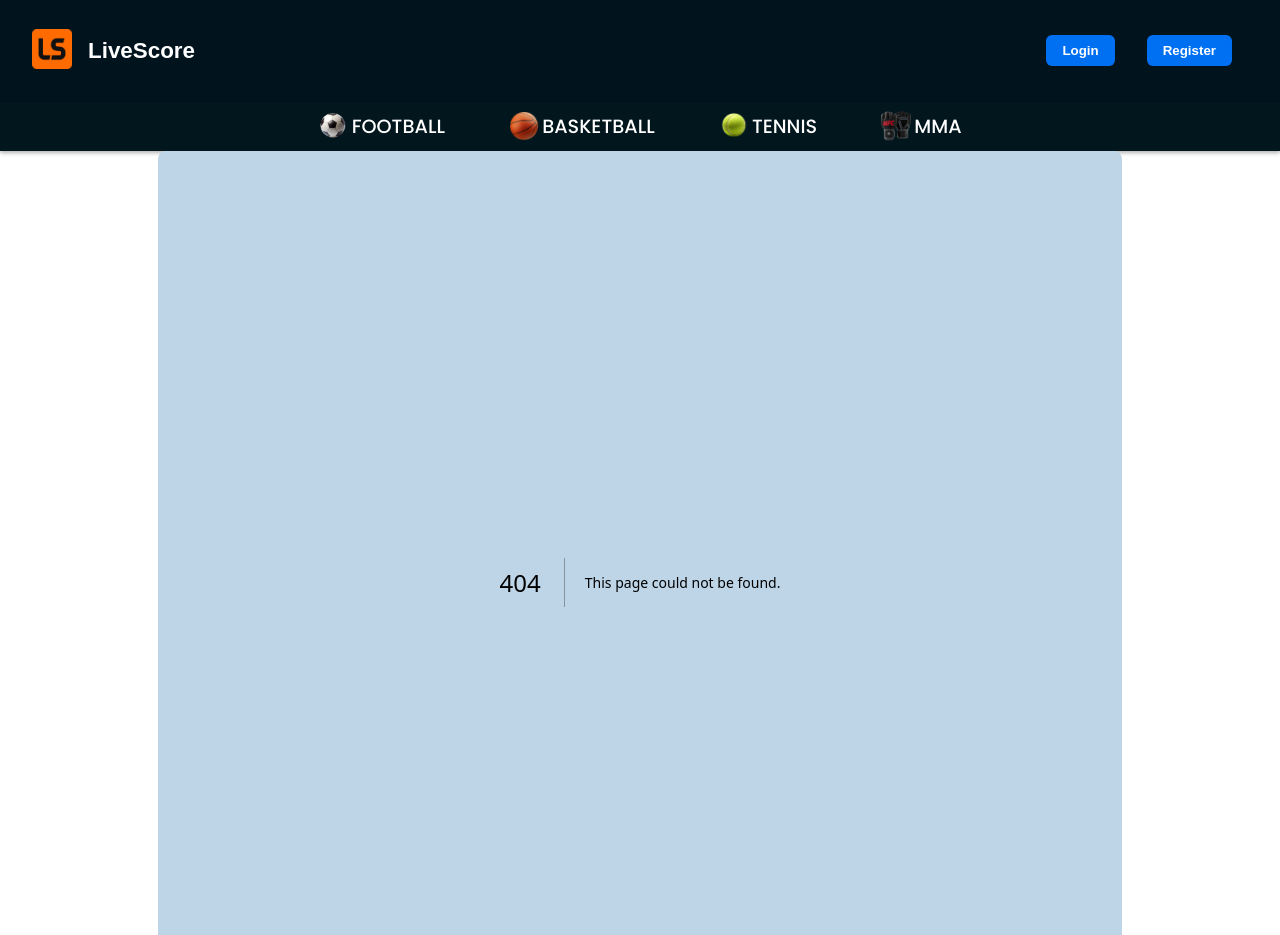
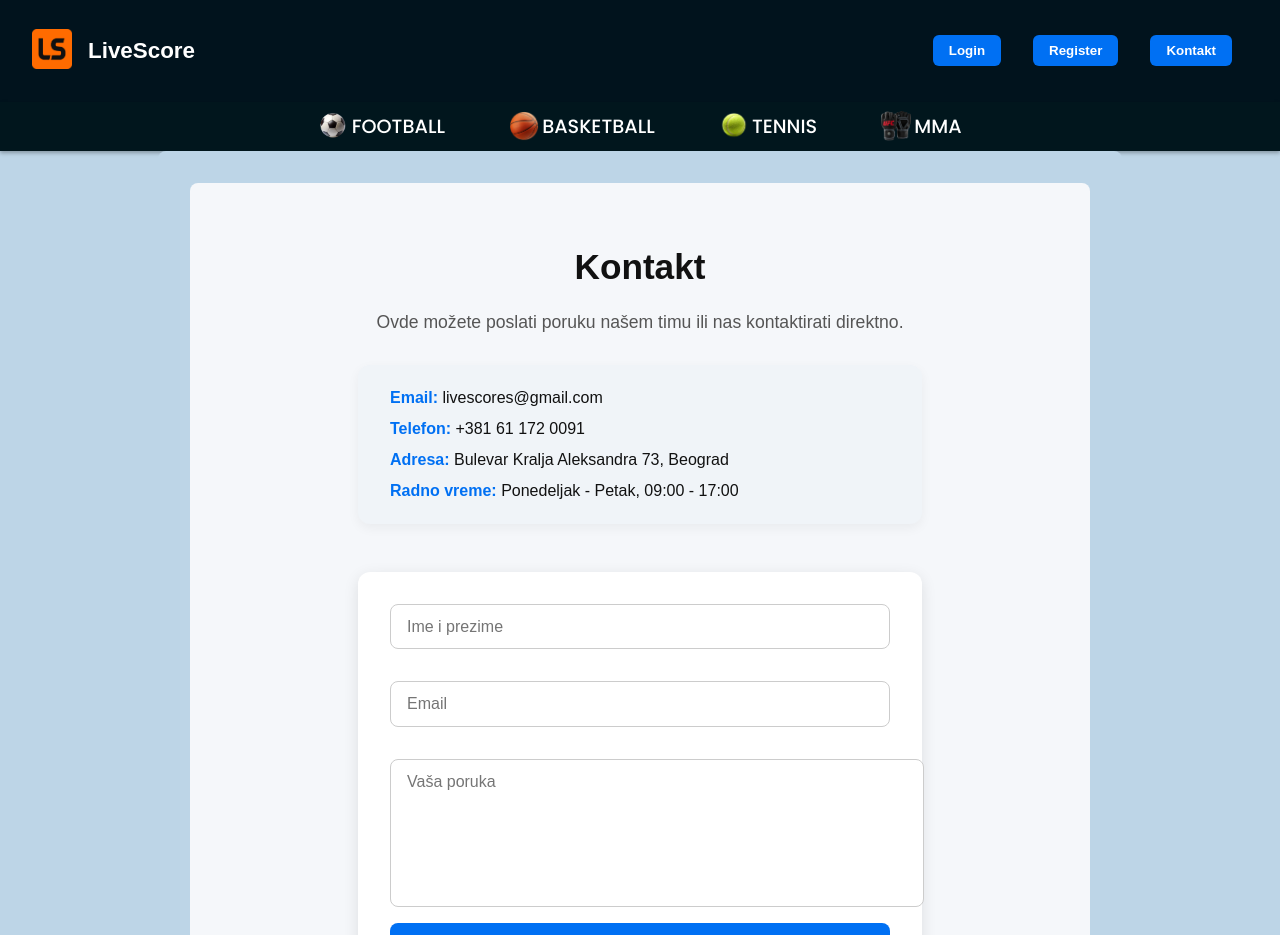
Before and after one commit to elab-development/internet-tehnologije-2025-aplikacijazasportskerezultate_2022_0475, a Next.js app: page /contact in a window 1280 px wide. Before the commit this address had no page. Shown: the top 935 px of the page. Built offline with nearby package versions, Linux system fonts and the light colour scheme.

Commit message:
Azuriran subheader & Kontakt stranica

```diff
--- /dev/null
+++ b/app/contact/page.tsx
@@ -0,0 +1,72 @@
+"use client";
+
+import { useState } from "react";
+
+export default function ContactPage() {
+  const [name, setName] = useState("");
+  const [email, setEmail] = useState("");
+  const [message, setMessage] = useState("");
+  const [submitted, setSubmitted] = useState(false);
+
+  const handleSubmit = (e: React.FormEvent) => {
+    e.preventDefault();
+    // Simulacija slanja poruke
+    console.log({ name, email, message });
+    setSubmitted(true);
+    setName("");
+    setEmail("");
+    setMessage("");
+  };
+
+  return (
+    <main className="contact-page">
+      <h1>Kontakt</h1>
+      <p>Ovde možete poslati poruku našem timu ili nas kontaktirati direktno.</p>
+
+      <div className="contact-info">
+        <div>
+          <strong>Email:</strong> livescores@gmail.com
+        </div>
+        <div>
+          <strong>Telefon:</strong> +381 61 172 0091
+        </div>
+        <div>
+          <strong>Adresa:</strong> Bulevar Kralja Aleksandra 73, Beograd
+        </div>
+        <div>
+          <strong>Radno vreme:</strong> Ponedeljak - Petak, 09:00 - 17:00
+        </div>
+      </div>
+
+      {!submitted ? (
+        <form className="contact-form" onSubmit={handleSubmit}>
+          <input
+            type="text"
+            placeholder="Ime i prezime"
+            value={name}
+            onChange={(e) => setName(e.target.value)}
+            required
+          />
+          <input
+            type="email"
+            placeholder="Email"
+            value={email}
+            onChange={(e) => setEmail(e.target.value)}
+            required
+          />
+          <textarea
+            placeholder="Vaša poruka"
+            value={message}
+            onChange={(e) => setMessage(e.target.value)}
+            required
+          ></textarea>
+          <button type="submit" className="nav-button">
+            Pošalji
+          </button>
+        </form>
+      ) : (
+        <p className="success-message">Hvala! Vaša poruka je poslata.</p>
+      )}
+    </main>
+  );
+}
--- a/app/globals.css
+++ b/app/globals.css
@@ -344,3 +344,102 @@ h1, h2 {
 .auth-card a:hover {
   text-decoration: underline;
 }
+
+.contact-page {
+  display: flex;
+  flex-direction: column;
+  align-items: center;
+  justify-content: flex-start;
+  padding: 4rem 1rem;
+  min-height: 80vh;
+  background-color: #f5f7fa;
+  color: #111;
+}
+
+.contact-page h1 {
+  font-size: 2.2rem;
+  margin-bottom: 0.5rem;
+}
+
+.contact-page p {
+  margin-bottom: 2rem;
+  font-size: 1.1rem;
+  color: #555;
+}
+
+.contact-form {
+  display: flex;
+  flex-direction: column;
+  gap: 1rem;
+  width: 100%;
+  max-width: 500px;
+  background-color: white;
+  padding: 2rem;
+  border-radius: 12px;
+  box-shadow: 0 4px 15px rgba(0, 0, 0, 0.1);
+}
+
+.contact-form input,
+.contact-form textarea {
+  padding: 0.8rem 1rem;
+  border: 1px solid #ccc;
+  border-radius: 8px;
+  font-size: 1rem;
+  width: 100%;
+  font-family: inherit;
+  resize: none;
+}
+
+.contact-form textarea {
+  height: 120px;
+}
+
+.contact-form input:focus,
+.contact-form textarea:focus {
+  outline: none;
+  border-color: #0070f3;
+  box-shadow: 0 0 0 2px rgba(0, 112, 243, 0.2);
+}
+
+.contact-form .nav-button {
+  background-color: #0070f3;
+  color: white;
+  border: none;
+  padding: 0.8rem 1rem;
+  font-size: 1rem;
+  font-weight: 500;
+  border-radius: 8px;
+  cursor: pointer;
+  transition: background-color 0.2s, transform 0.2s;
+}
+
+.contact-form .nav-button:hover {
+  background-color: #005bcc;
+  transform: translateY(-2px);
+}
+
+.success-message {
+  font-size: 1.2rem;
+  color: #0070f3;
+  margin-top: 2rem;
+  font-weight: 500;
+}
+
+.contact-info {
+  display: flex;
+  flex-direction: column;
+  gap: 0.8rem;
+  background-color: #f0f4f8;
+  padding: 1.5rem 2rem;
+  border-radius: 12px;
+  width: 100%;
+  max-width: 500px;
+  margin-bottom: 2rem;
+  box-shadow: 0 4px 12px rgba(0, 0, 0, 0.05);
+  font-size: 1rem;
+  color: #111;
+}
+
+.contact-info div strong {
+  color: #0070f3;
+}
--- a/app/layout.tsx
+++ b/app/layout.tsx
@@ -44,6 +44,9 @@ export default function RootLayout({ children }: { children: React.ReactNode })
               <Link href="/register">
                 <button className="nav-button">Register</button>
               </Link>
+              <Link href="/contact">
+                <button className="nav-button">Kontakt</button>
+              </Link>
             </div>
           </nav>
         </header>
```
Also changed, not shown: app/events/page.tsx (added, +53 -0 lines).
